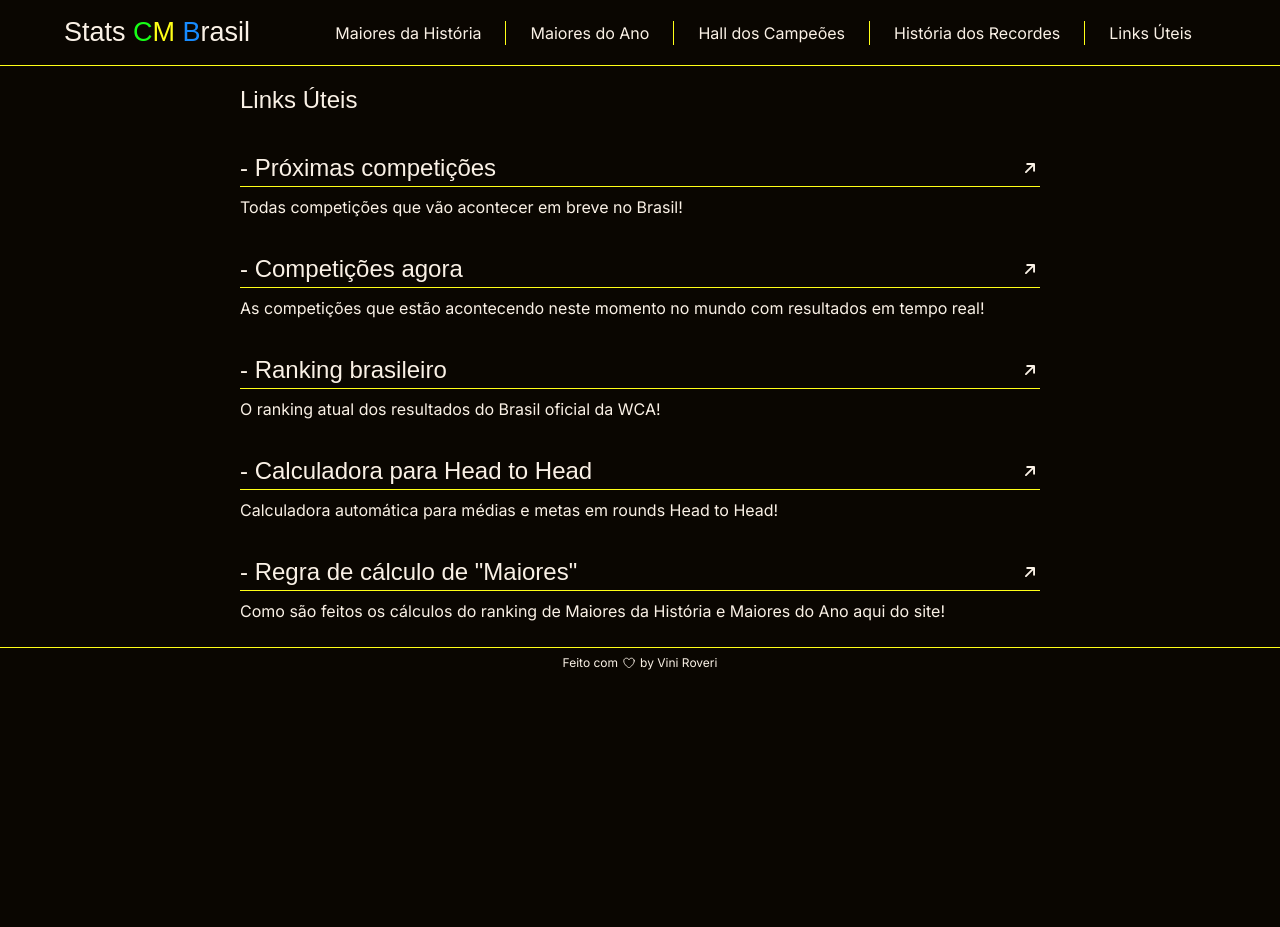
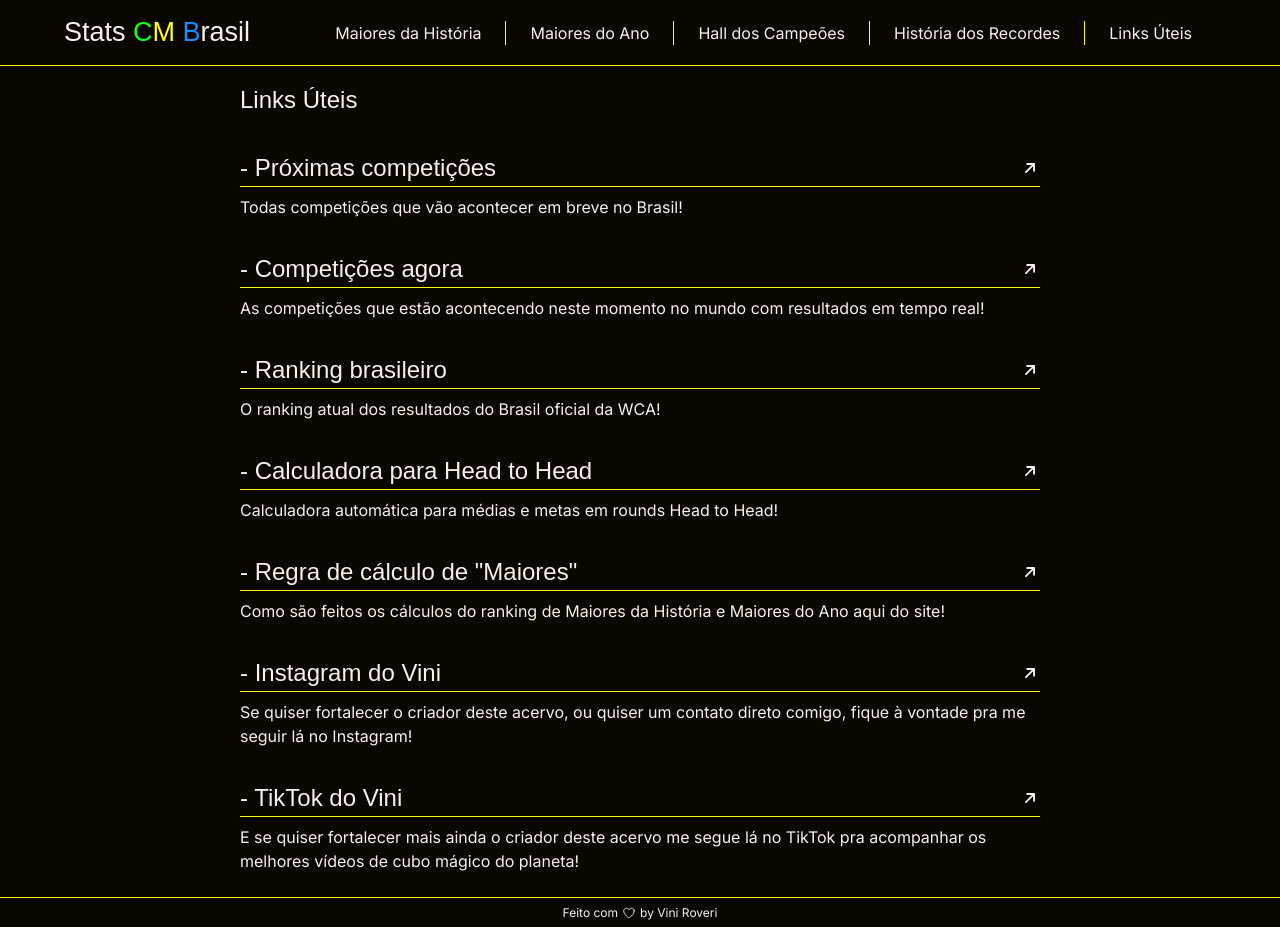
Before and after one commit to ViniRoveri/StatsCMBrasil, a Next.js app in the folder frontend/: page /links in a window 1280 px wide. Before the commit the page ends 800 px from the top, so only its background shows below. Built offline with nearby package versions, Linux system fonts and the light colour scheme; a web font is replaced by a local one.

Commit message:
13/06/2025

```diff
--- a/frontend/src/domain/constants/linksUteisItems.ts
+++ b/frontend/src/domain/constants/linksUteisItems.ts
@@ -23,7 +23,17 @@ const linksUteisItems = [
       url: '/regraCalculoMaiores',
       title: 'Regra de cálculo de "Maiores"',
       text: 'Como são feitos os cálculos do ranking de Maiores da História e Maiores do Ano aqui do site!'
-   }
+   },
+   {
+      url: 'https://www.instagram.com/vini_roveri',
+      title: 'Instagram do Vini',
+      text: 'Se quiser fortalecer o criador deste acervo, ou quiser um contato direto comigo, fique à vontade pra me seguir lá no Instagram!'
+   },
+   {
+      url: 'https://www.tiktok.com/@vini_roveri',
+      title: 'TikTok do Vini',
+      text: 'E se quiser fortalecer mais ainda o criador deste acervo me segue lá no TikTok pra acompanhar os melhores vídeos de cubo mágico do planeta!'
+   },
 ]
 
 export default linksUteisItems
```
